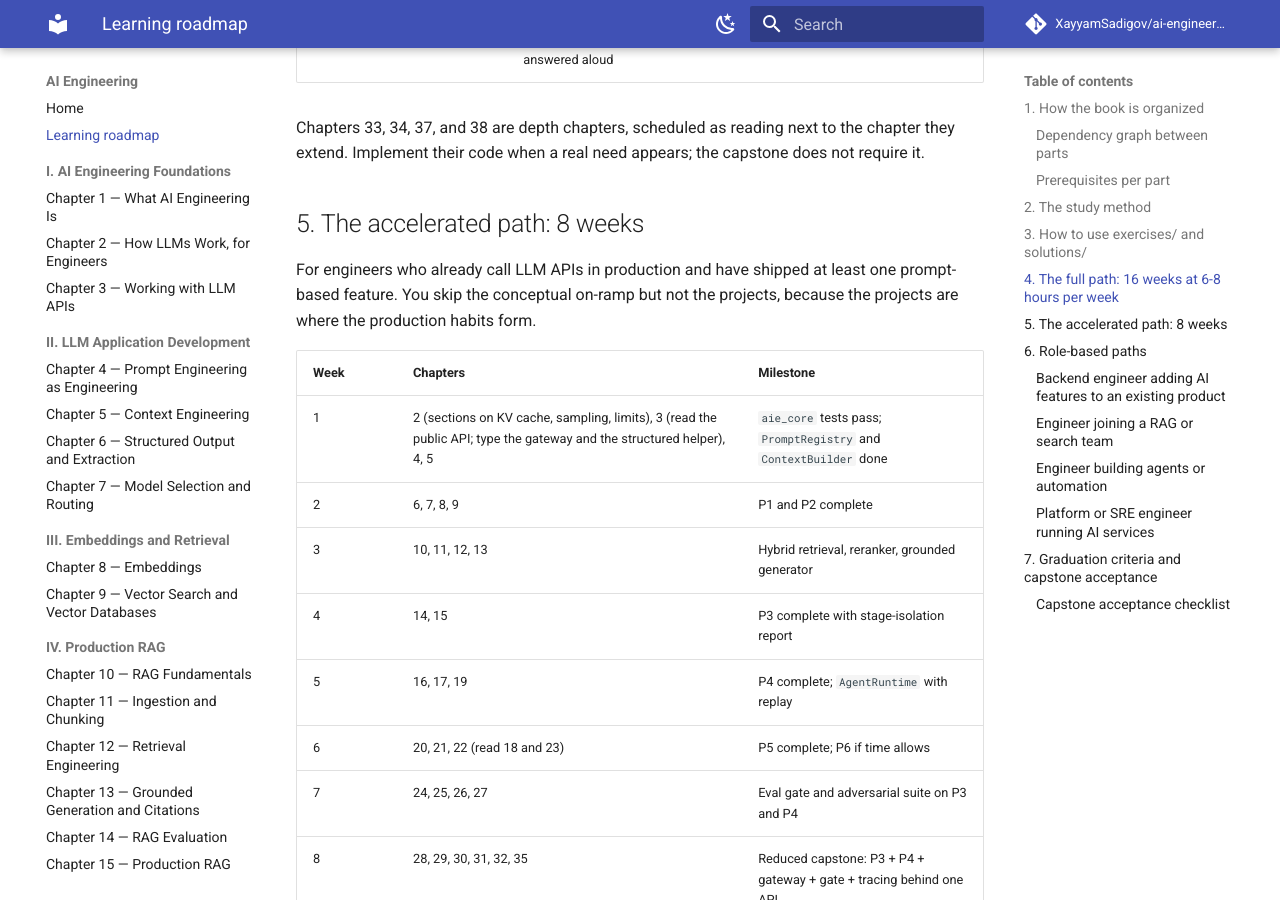
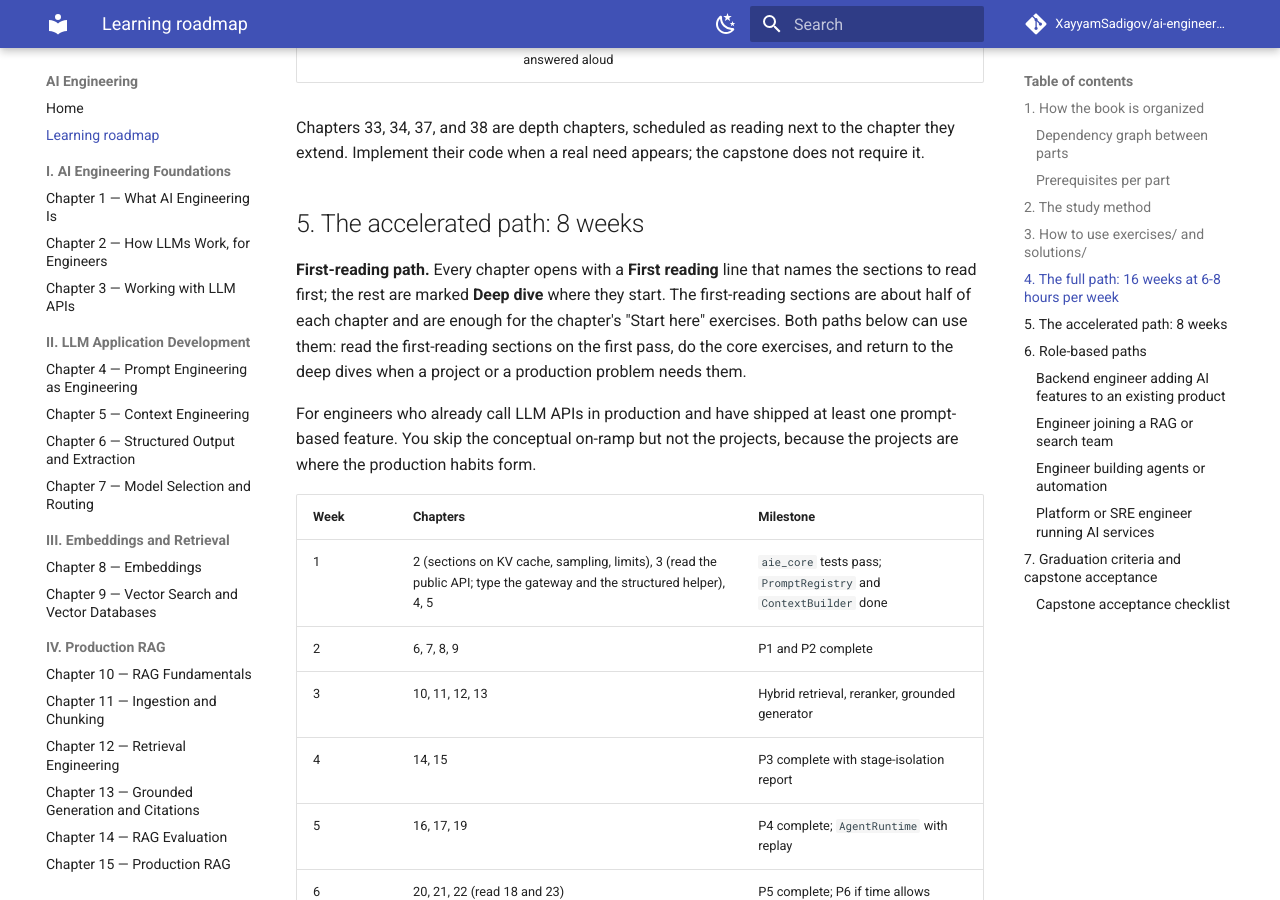
Before and after one commit to XayyamSadigov/ai-engineering-book, an MkDocs documentation site: the page built from book/00-learning-roadmap.md, in a window 1280 px wide and 900 px high, scrolled down 7103 px. Built offline with MkDocs 1.6.1 and Material for MkDocs 9.7.7, drawn with Linux system fonts in a browser that asks for light colours; comment, search, counter and statistics services are not loaded.

Commit message:
Describe the first-reading path in the learning roadmap

```diff
--- a/book/00-learning-roadmap.md
+++ b/book/00-learning-roadmap.md
@@ -175,6 +175,12 @@ Implement their code when a real need appears; the capstone does not require it.
 
 ## 5. The accelerated path: 8 weeks
 
+**First-reading path.** Every chapter opens with a **First reading** line that names the sections to
+read first; the rest are marked **Deep dive** where they start. The first-reading sections are about
+half of each chapter and are enough for the chapter's "Start here" exercises. Both paths below can use
+them: read the first-reading sections on the first pass, do the core exercises, and return to the deep
+dives when a project or a production problem needs them.
+
 For engineers who already call LLM APIs in production and have shipped at least one prompt-based
 feature. You skip the conceptual on-ramp but not the projects, because the projects are where the
 production habits form.
```
